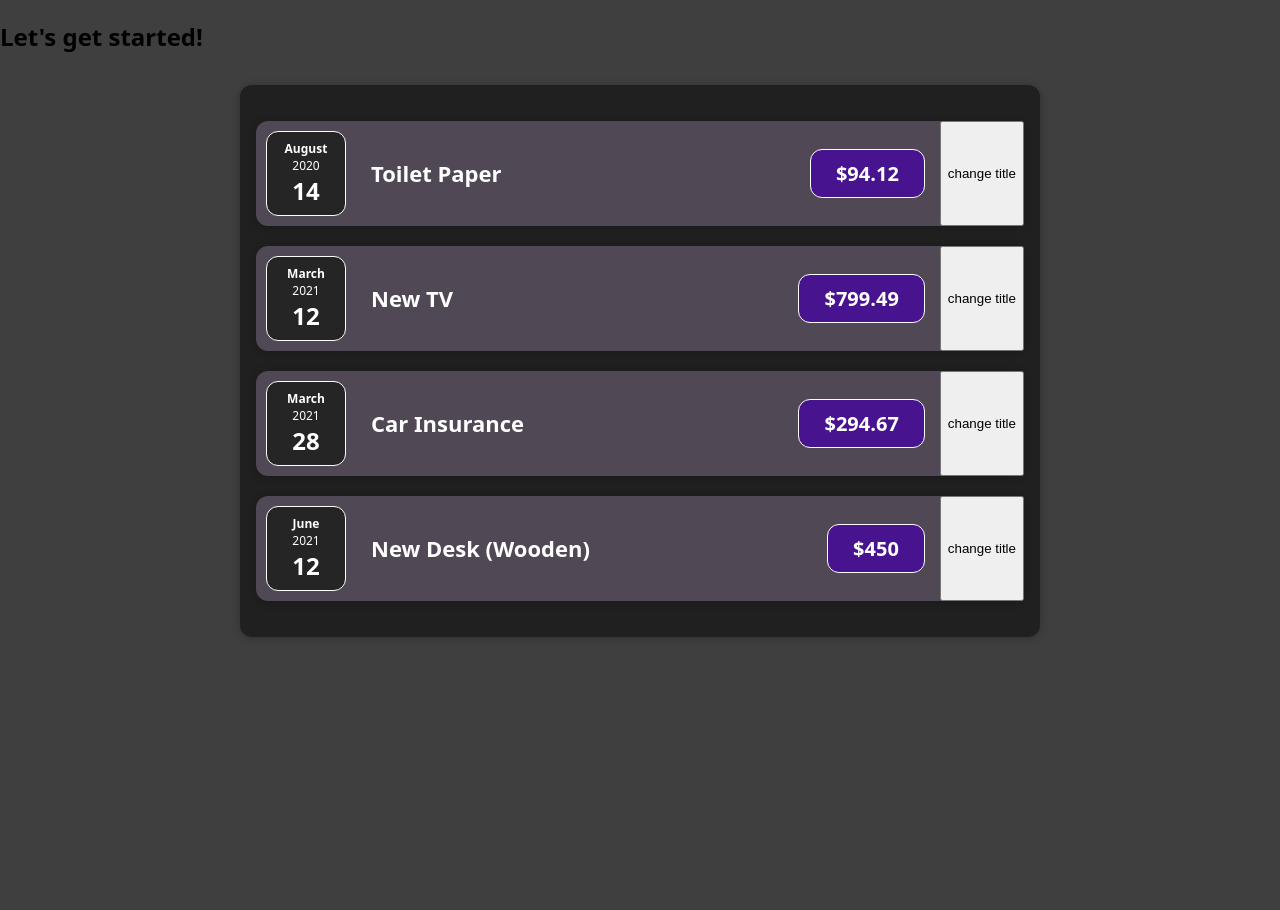
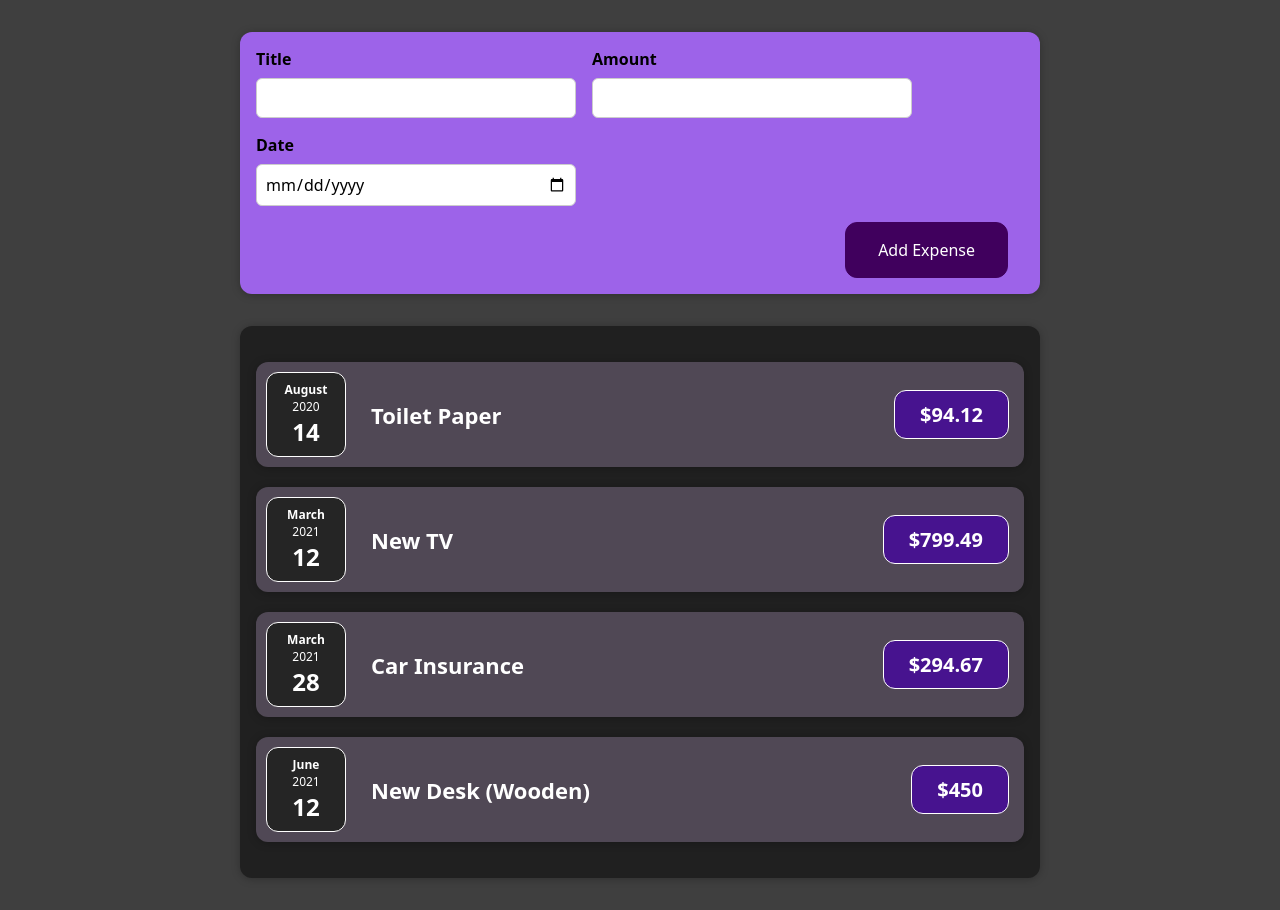
Before and after one commit to valid02/first-react-practice-project, a React (Create React App) app: page / in a window 1280 px wide. Before the commit the page ends 800 px from the top, so only its background shows below. Built offline with nearby package versions, Linux system fonts and the light colour scheme.

Commit message:
Form  inputs & multiple states & two way binding

```diff
--- a/src/App.js
+++ b/src/App.js
@@ -1,4 +1,5 @@
 import Expenses from "./components/Expenses/Exponses";
+import NewExpense from "./components/NewExpense/NewExpense";
 
 const App = () => {
   const expenses = [
@@ -24,7 +25,7 @@
   ];
   return (
     <div>
-      <h2>Let's get started!</h2>
+      <NewExpense />
       <Expenses items={expenses} />
     </div>
   );
--- a/src/components/Expenses/ExpenseItem.js
+++ b/src/components/Expenses/ExpenseItem.js
@@ -1,25 +1,16 @@
-import { useState } from 'react';
 import Card from '../UI/Card';
 import ExpenseDate from './ExpenseDate';
 import './ExpenseItem.css';
 
 const ExpenseItem = (props) => {
-  const [title, setTitle] = useState(props.title);
-
-  const clickHandler = () => {
-    setTitle('updated!');
-
-    console.log(title);
-  }
 
   return (
     <Card className='expense-item'>
       <ExpenseDate date={props.date} />
       <div className='expense-item__description'>
-        <h2 className='expense-item__title'>{title}</h2>
+        <h2 className='expense-item__title'>{props.title}</h2>
         <div className='expense-item__price'>${props.amount}</div>
       </div>
-      <button onClick={clickHandler}>change title</button>
     </Card>
    );
 }
--- /dev/null
+++ b/src/components/NewExpense/ExpenseForm.css
@@ -0,0 +1,37 @@
+.new-expense__controls {
+  display: flex;
+  flex-wrap: wrap;
+  gap: 1rem;
+  text-align: left;
+  margin-bottom: 1rem;
+}
+
+.new-expense__control label {
+  font-weight: bold;
+  display: block;
+  margin-bottom: 8px;
+}
+
+.new-expense__control input {
+  font: inherit;
+  border-radius: 6px;
+  border: 1px solid #ccc;
+  width: 20rem;
+  max-width: 100%;
+  padding: .5rem;
+}
+
+.new-expense__action {
+  text-align: right;
+}
+
+.new-expense__action button {
+  font: inherit;
+  background-color: #40005d;
+  border: 1px solid #40005d;
+  cursor: pointer;
+  color: white;
+  padding: 1rem 2rem;
+  margin-right: 1rem;
+  border-radius: 12px;
+}
--- /dev/null
+++ b/src/components/NewExpense/ExpenseForm.js
@@ -0,0 +1,60 @@
+import { useState } from 'react';
+import './ExpenseForm.css';
+
+const ExpenseForm = () => {
+  const [enteredTitle, setEnteredTitle] = useState('');
+  const [enteredAmount, setEnteredAmount] = useState('');
+  const [enteredDate, setEnteredDate] = useState('');
+
+  const titleChangeHandler = event => {
+    setEnteredTitle(event.target.value);
+  }
+
+  const amountChangeHandler = event => {
+    setEnteredAmount(event.target.value);
+  }
+
+  const dateChangeHandler = event => {
+    setEnteredDate(event.target.value);
+  }
+
+  const submitHandler = event => {
+    event.preventDefault();
+
+    const expenseData = {
+      title: enteredTitle,
+      amount: enteredAmount,
+      date: new Date(enteredDate)
+    };
+
+    setEnteredTitle('');
+    setEnteredAmount('');
+    setEnteredDate('')
+
+    console.log(expenseData);
+  }
+
+  return (
+    <form onSubmit={submitHandler}>
+      <div className="new-expense__controls">
+        <div className="new-expense__control">
+          <label>Title</label>
+          <input type='text' value={enteredTitle} onChange={titleChangeHandler}/>
+        </div>
+        <div className="new-expense__control">
+          <label>Amount</label>
+          <input type='number' min='0.01' step='0.01' value={enteredAmount} onChange={amountChangeHandler}/>
+        </div>
+        <div className="new-expense__control">
+          <label>Date</label>
+          <input type='date' min='2019-1-1' max='2023-9-1' value={enteredDate} onChange={dateChangeHandler}/>
+        </div>
+      </div>
+      <div className="new-expense__action">
+        <button type='submit'>Add Expense</button>
+      </div>
+    </form>
+   );
+}
+
+export default ExpenseForm;
--- /dev/null
+++ b/src/components/NewExpense/NewExpense.css
@@ -0,0 +1,9 @@
+.new-expense {
+  background-color: #9d63e9;
+  padding: 1rem;
+  margin: 2rem auto;
+  width: 50rem;
+  max-width: 95%;
+  border-radius: 12px;
+  box-shadow: 0 1px 8px rgba(0, 0, 0, 0.25);
+}
--- /dev/null
+++ b/src/components/NewExpense/NewExpense.js
@@ -0,0 +1,12 @@
+import ExpenseForm from './ExpenseForm';
+import './NewExpense.css'
+
+const NewExpense = () => {
+  return (
+    <div className="new-expense">
+      <ExpenseForm />
+    </div>
+   );
+}
+
+export default NewExpense;
```
